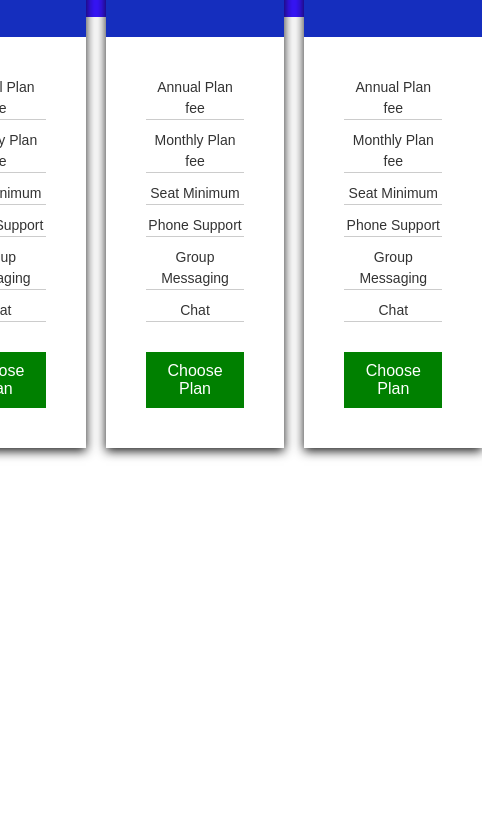
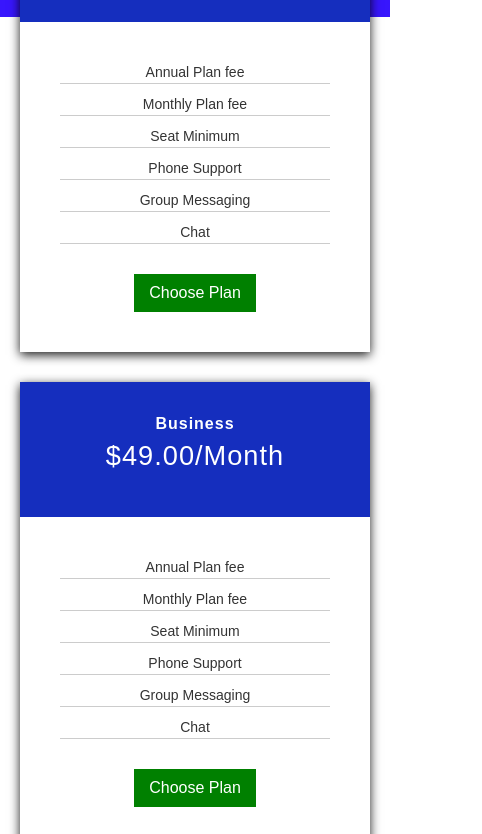
Before and after one commit to s-khodjaev/pricing_plan, a plain HTML site: page index.html in a window 390 px wide. Shown: the part 383-1217 px from the top of the page, 482 px wide, since content can reach past the window. Before the commit the page ends 851 px from the top, so only its background shows below. Drawn offline with Linux system fonts and the light colour scheme.

Commit message:
add media queries

```diff
--- a/index.html
+++ b/index.html
@@ -16,8 +16,8 @@
       </div>
     </header>
 
-    <div class="container">
-      <div class="cards">
+    <div class="cards">
+      <div class="container">
         <div class="card">
           <div class="card-header">
             <h4>Basic</h4>
--- a/main.css
+++ b/main.css
@@ -16,12 +16,6 @@ ul {
 
 p {
   margin: 10px 0;
-}
-
-.container {
-  max-width: 800px;
-  margin: 0 auto;
-  padding: 20px;
 }
 
 /* Header */
@@ -70,8 +64,15 @@ header .plans div:last-child {
 /* Cards */
 
 .cards {
-  display: flex;
-  gap: 20px;
+  max-width: 800px;
+  margin: 0 auto;
+  padding: 20px;
+}
+
+.cards .container {
+  display: grid;
+  grid-template-columns: repeat(3, 1fr);
+  gap: 30px;
   justify-content: center;
   align-items: center;
   text-align: center;
@@ -83,15 +84,14 @@ header .plans div:last-child {
   background-color: #fff;
   color: #333;
   box-shadow: 0 3px 10px rgba(0, 0, 0, 0.9);
-  width: 300px;
   text-align: center;
 }
 
 .card-header {
   background-color: rgb(21, 46, 190);
-  height: 150px;
   letter-spacing: 1px;
   color: #fff;
+  padding: 30px;
 
   display: flex;
   flex-direction: column;
@@ -126,3 +126,11 @@ header .plans div:last-child {
   border: none;
   font-size: 1rem;
 }
+
+/* Media queries */
+
+@media (max-width: 768px) {
+  .cards .container {
+    grid-template-columns: 1fr;
+  }
+}
```
